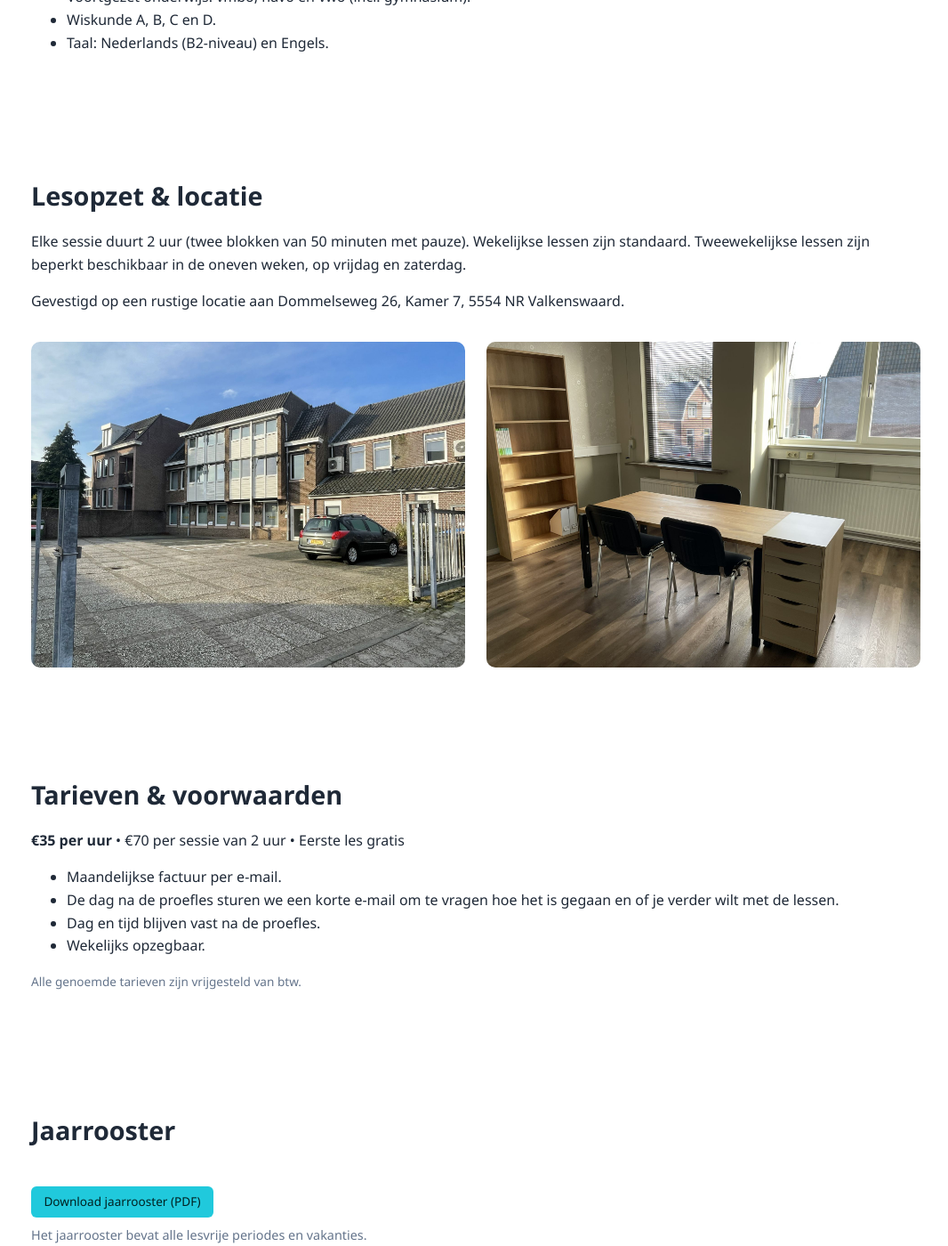
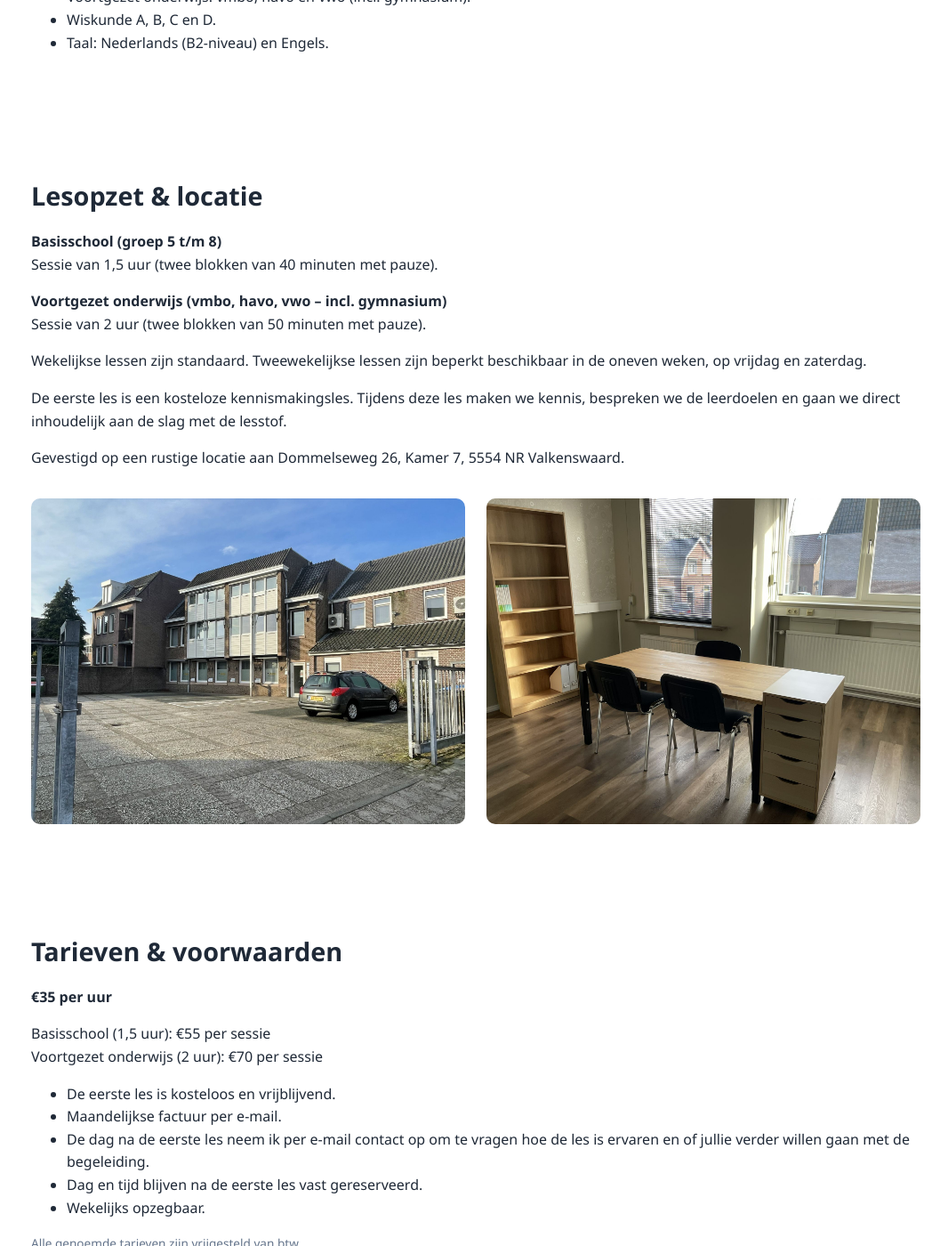
Before and after one commit to mijnwiskundeles/mijnwiskundeles.github.io, a Jekyll site: the page built from index.md, in a window 1280 px wide and 1400 px high, scrolled down 2322 px. Shown: the whole window at 89% size, without its empty margins (105-1171 px from the left). Built offline with Jekyll 4.4.1, drawn with Linux system fonts in a browser that asks for light colours; some web fonts are replaced; some of the changed text lies outside the part shown.

Commit message:
Changed duration of lesson for primary school to 1.5 hours.

```diff
--- a/_layouts/default.html
+++ b/_layouts/default.html
@@ -219,8 +219,8 @@
 
     <div class="header-text">
       <h1>Persoonlijke reken- en wiskundebijles in Valkenswaard</h1>
-      <p>Sessies van 2 uur • Eerste les gratis • Basisschool & voortgezet onderwijs</p>
-      <a href="#boeken" class="btn">Boek een proefles</a>
+      <p>Sessies van 1,5 en 2 uur • Eerste les gratis • Basisschool & voortgezet onderwijs</p>
+      <a href="#boeken" class="btn">Boek eerste les</a>
     </div>
   </div>
 </header>
@@ -343,7 +343,12 @@
 
 <section>
   <h2>Lesopzet & locatie</h2>
-  <p>Elke sessie duurt 2 uur (twee blokken van 50 minuten met pauze). Wekelijkse lessen zijn standaard. Tweewekelijkse lessen zijn beperkt beschikbaar in de oneven weken, op vrijdag en zaterdag.</p>
+  <p><strong>Basisschool (groep 5 t/m 8)</strong><br>
+  Sessie van 1,5 uur (twee blokken van 40 minuten met pauze).</p>
+  <p><strong>Voortgezet onderwijs (vmbo, havo, vwo – incl. gymnasium)</strong><br>
+  Sessie van 2 uur (twee blokken van 50 minuten met pauze).</p>
+  <p>Wekelijkse lessen zijn standaard. Tweewekelijkse lessen zijn beperkt beschikbaar in de oneven weken, op vrijdag en zaterdag.</p>
+  <p>De eerste les is een kosteloze kennismakingsles. Tijdens deze les maken we kennis, bespreken we de leerdoelen en gaan we direct inhoudelijk aan de slag met de lesstof.</p>
   <p>Gevestigd op een rustige locatie aan Dommelseweg 26, Kamer 7, 5554 NR Valkenswaard.</p>
   <div class="grid">
     <img src="images/Kantoor 1.jpg" alt="Kantoor buiten" style="width:100%; border-radius:10px;" />
@@ -353,11 +358,14 @@
 
 <section>
   <h2>Tarieven & voorwaarden</h2>
-  <p><strong>€35 per uur</strong> • €70 per sessie van 2 uur • Eerste les gratis</p>
+  <p><strong>€35 per uur</strong></p>
+  <p>Basisschool (1,5 uur): €55 per sessie<br>
+  Voortgezet onderwijs (2 uur): €70 per sessie</p>
   <ul>
+	<li>De eerste les is kosteloos en vrijblijvend.</li>
     <li>Maandelijkse factuur per e-mail.</li>
-	<li>De dag na de proefles sturen we een korte e-mail om te vragen hoe het is gegaan en of je verder wilt met de lessen.</li>
-    <li>Dag en tijd blijven vast na de proefles.</li>
+	<li>De dag na de eerste les neem ik per e-mail contact op om te vragen hoe de les is ervaren en of jullie verder willen gaan met de begeleiding.</li>
+    <li>Dag en tijd blijven na de eerste les vast gereserveerd.</li>
     <li>Wekelijks opzegbaar.</li>
   </ul>
 
@@ -387,7 +395,7 @@
       <option value="tweewekelijks">Tweewekelijks (oneven weken)</option>
     </select>
 
-    <label>Datum proefles
+    <label>Datum eerste les
     <input type="date" name="datum" required />
 	</label>
 
```
